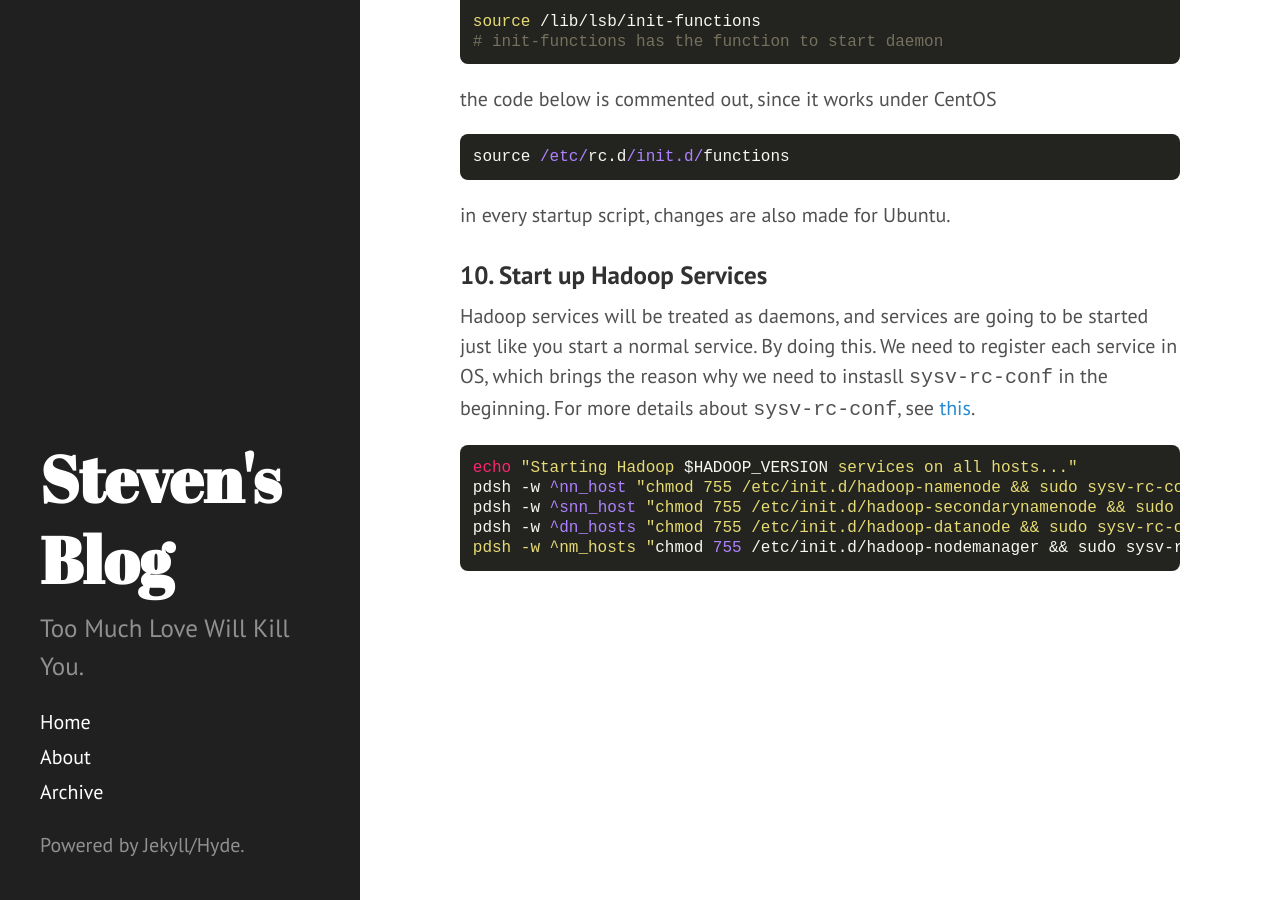
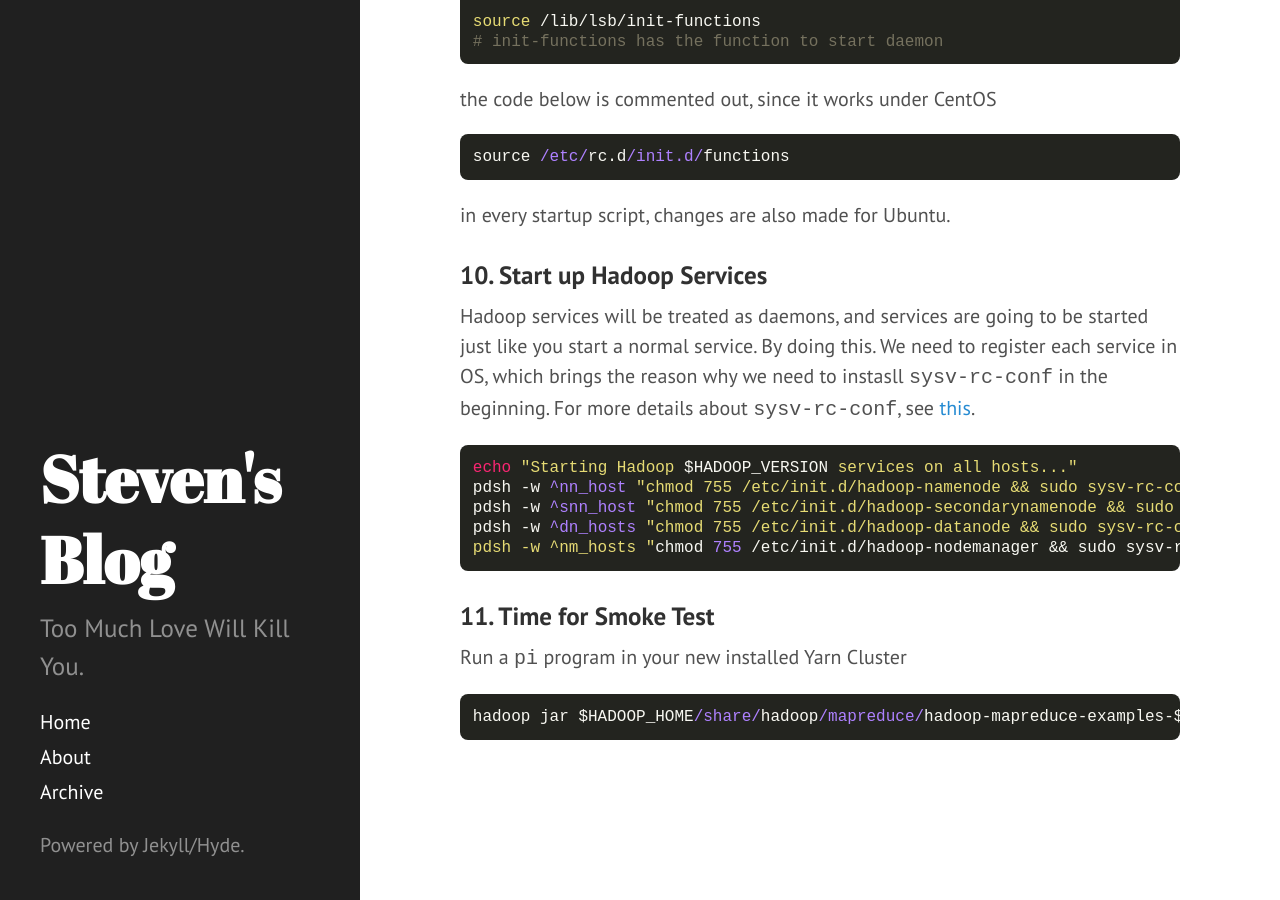
Before and after one commit to legatoo/legatoo.github.io, a Jekyll site: the page built from _posts/2014-11-12-Install-Yarn-on-Ubuntu-Cluster-via-Scripts.md, in a window 1280 px wide and 900 px high, scrolled down 7442 px. Built offline with Jekyll 4.4.1, drawn with Linux system fonts in a browser that asks for light colours; Markdown is read by kramdown in place of the engine named in the settings.

```diff
--- a/_posts/2014-11-12-Install-Yarn-on-Ubuntu-Cluster-via-Scripts.md
+++ b/_posts/2014-11-12-Install-Yarn-on-Ubuntu-Cluster-via-Scripts.md
@@ -229,3 +229,9 @@
 pdsh -w ^snn_host "chmod 755 /etc/init.d/hadoop-secondarynamenode && sudo sysv-rc-conf hadoop-secondarynamenode on && sudo service hadoop-secondarynamenode start"
 pdsh -w ^dn_hosts "chmod 755 /etc/init.d/hadoop-datanode && sudo sysv-rc-conf hadoop-datanode on && sudo service hadoop-datanode pdsh -w ^rm_host "chmod 755 /etc/init.d/hadoop-resourcemanager && sudo sysv-rc-conf hadoop-resourcemanager on && sudo service hadoop-resourcemanager start"
 pdsh -w ^nm_hosts "chmod 755 /etc/init.d/hadoop-nodemanager && sudo sysv-rc-conf hadoop-nodemanager on && sudo service hadoop-nodemanager start"</code></pre>
+
+###11. Time for Smoke Test
+
+Run a `pi` program in your new installed Yarn Cluster
+
+<pre><code bash="Bash">hadoop jar $HADOOP_HOME/share/hadoop/mapreduce/hadoop-mapreduce-examples-$HADOOP_VERSION.jar pi -Dmapreduce.clientfactory.class.name=org.apache.hadoop.mapred.YarnClientFactory -libjars $HADOOP_HOME/share/hadoop/mapreduce/hadoop-mapreduce-client-jobclient-$HADOOP_VERSION.jar 16 10000</code></pre>
```
